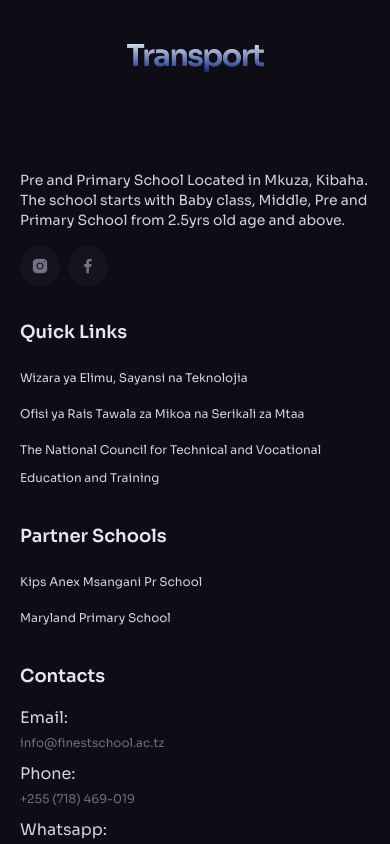
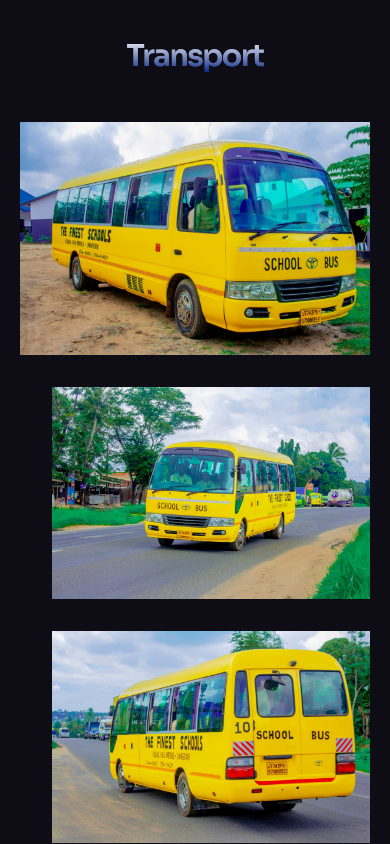
Before and after one commit to josephmyalla/thefinestschools, a React (Vite) app: page / in a window 390 px wide. Shown: the part 7137-7981 px from the top of the page. Built offline with nearby package versions, Linux system fonts and the light colour scheme.

Commit message:
updating transport section

```diff
--- a/src/components/Transport.tsx
+++ b/src/components/Transport.tsx
@@ -1,4 +1,5 @@
 import Heading from "./Heading"
+import { thefinestusafiri1,thefinestusafiri2,thefinestusafiri3 } from "../assets"
 const Transport =()=>{
     return(
         <section>
@@ -7,7 +8,17 @@ const Transport =()=>{
                      className="md:max-w-md lg:max-w-2xl section-title"
                      title="Transport"
                    />
-
+                <div className="flex flex-col md:flex space-y-8 space-x-8">
+                  <div className="">
+                    <img src={thefinestusafiri1} alt="The finest Transport"/>
+                  </div>
+                  <div className="">
+                    <img src={thefinestusafiri2} alt="The finest Transport"/>
+                  </div>
+                  <div className="">
+                    <img src={thefinestusafiri3} alt="The finest Transport"/>
+                  </div>
+                </div>
             </div>
         </section>
     )
```
